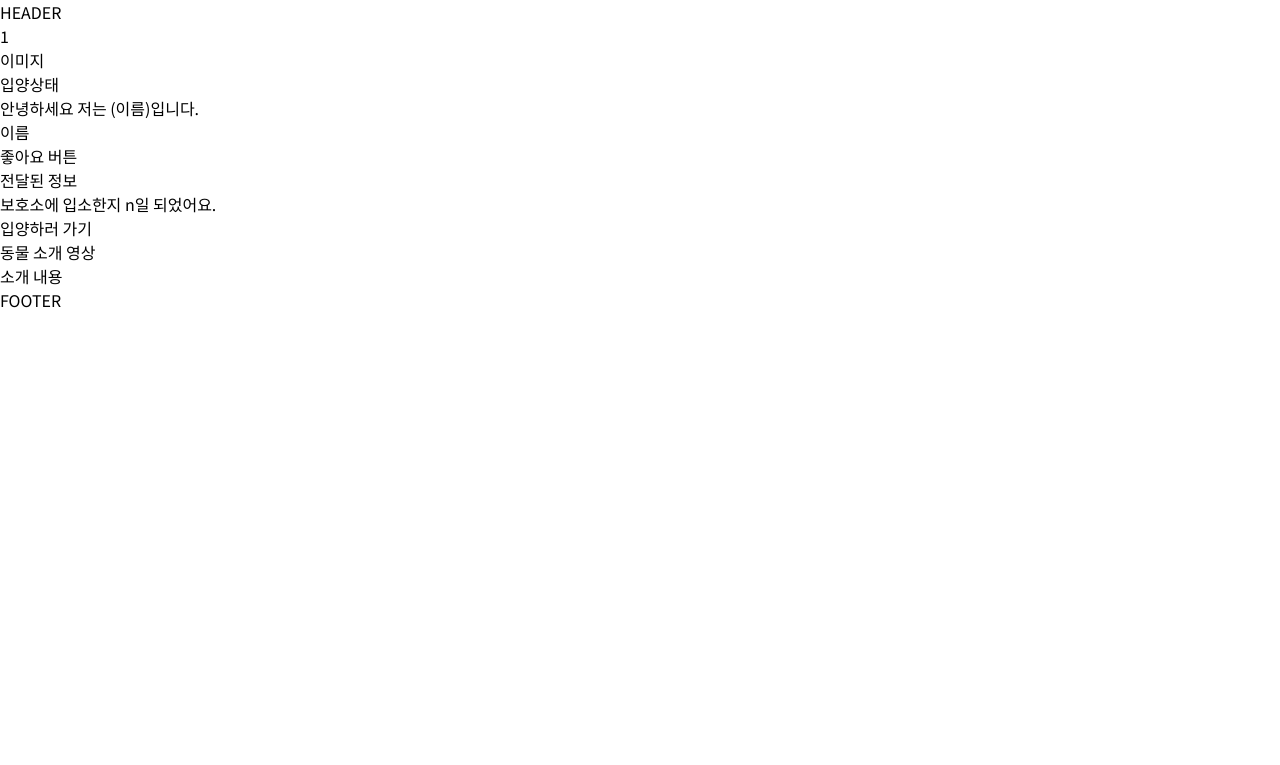
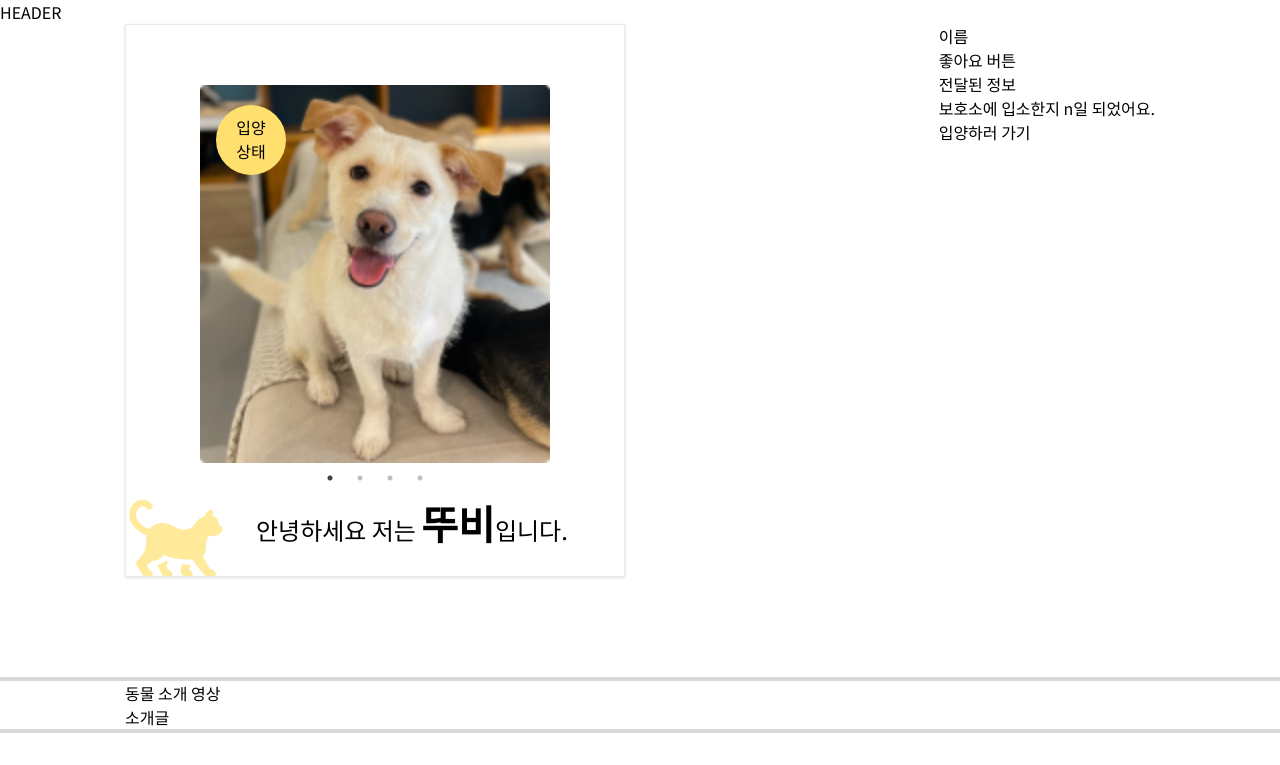
Before and after one commit to JeongwooHam/Banuddy-project, a Next.js app: page /adopt/1 in a window 1280 px wide. Shown: the top 765 px of the page. Built offline with nearby package versions, Linux system fonts and the light colour scheme; a web font is replaced by a local one.

Commit message:
💄 style: react-slick 사용한 이미지 폴라로이드 구현

```diff
--- a/app/adopt/[id]/_components/AnimalDetail.tsx
+++ b/app/adopt/[id]/_components/AnimalDetail.tsx
@@ -1,9 +1,24 @@
 import AnimalVideo from './AnimalVideo'
-const AnimalDetail: React.FC = () => {
+
+interface animalProps {
+  type: 'cat' | 'dog' | 'others'
+}
+
+const AnimalDetail: React.FC<animalProps> = ({ type }) => {
+  const colorMatch = {
+    cat: 'primary',
+    dog: 'brown',
+    others: 'subColor',
+  }
+
+  const dynamicClassName = `border-t-4 border-b-4 border-${colorMatch[type]}-100`
+
   return (
-    <div>
-      <AnimalVideo />
-      <div>소개 내용</div>
+    <div className={dynamicClassName}>
+      <div className="w-content m-center">
+        <AnimalVideo />
+        <div>소개글</div>
+      </div>
     </div>
   )
 }
--- /dev/null
+++ b/app/adopt/[id]/_components/AnimalPolaroid.tsx
@@ -0,0 +1,27 @@
+import Image from 'next/image'
+import ImageSlide from './ImageSlide'
+import Cat from '/public/icons/cat.svg'
+
+type animalProp = { name: string }
+
+const AnimalPolaroid: React.FC<animalProp> = ({ name }) => {
+  return (
+    <div className="w-[500px] border-solid border-[1px] border-gray-100 shadow relative">
+      <ImageSlide />
+      <div className="absolute top-[80px] left-[90px] w-[70px] h-[70px] bg-primary-300 rounded-full p-[10px]">
+        <p className="w-[40px] ml-[5px] text-center">입양상태</p>
+      </div>
+      <div className="flex mt-[30px]">
+        <span className="mb-[-17px]">
+          <Image src={Cat} alt="cat" />
+        </span>
+        <div className="text-[24px] ml-[30px] text-center">
+          안녕하세요 저는 <span className="text-[40px] font-bold">{name}</span>
+          입니다.
+        </div>
+      </div>
+    </div>
+  )
+}
+
+export default AnimalPolaroid
--- a/app/adopt/[id]/_components/ImageSlide.tsx
+++ b/app/adopt/[id]/_components/ImageSlide.tsx
@@ -1,10 +1,31 @@
-const ImageSlide: React.FC = () => {
+'use client'
+
+import React from 'react'
+import Slider from 'react-slick'
+import 'slick-carousel/slick/slick.css'
+import 'slick-carousel/slick/slick-theme.css'
+import SampleImage from '/public/images/sampleImage.png'
+import Image from 'next/image'
+
+function ImageSlide() {
+  const settings = {
+    dots: true,
+    infinite: true,
+    speed: 500,
+    slidesToShow: 1,
+    slidesToScroll: 1,
+    // dotsClass: "custom-dots" > 시간 남으면 슬라이드 커스텀
+  }
+
   return (
-    <>
-      <div>이미지</div>
-      <div>입양상태</div>
-      <div>안녕하세요 저는 (이름)입니다.</div>
-    </>
+    <div className="w-[350px] m-center mt-[60px]">
+      <Slider {...settings}>
+        <Image src={SampleImage} alt="sample" />
+        <Image src={SampleImage} alt="sample" />
+        <Image src={SampleImage} alt="sample" />
+        <Image src={SampleImage} alt="sample" />
+      </Slider>
+    </div>
   )
 }
 
--- a/app/adopt/[id]/page.tsx
+++ b/app/adopt/[id]/page.tsx
@@ -1,21 +1,17 @@
-import { useRouter } from 'next/router'
+import { useRouter } from 'next/navigation'
 import AnimalDetail from './_components/AnimalDetail'
 import AnimalInfo from './_components/AnimalInfo'
-import ImageSlide from './_components/ImageSlide'
+import AnimalPolaroid from './_components/AnimalPolaroid'
 
 const Detail: React.FC = () => {
-  const router = useRouter()
-  const { id } = router.query
-
   return (
-    <>
-      <div>{id}</div>
-      <div>
-        <ImageSlide />
+    <div>
+      <div className="flex justify-between w-content m-center mb-[100px]">
+        <AnimalPolaroid name="뚜비" />
         <AnimalInfo />
       </div>
-      <AnimalDetail />
-    </>
+      <AnimalDetail type="dog" />
+    </div>
   )
 }
 
--- a/app/adopt/_components/OneAnimal.tsx
+++ b/app/adopt/_components/OneAnimal.tsx
@@ -14,7 +14,7 @@ const OneAnimal: React.FC<AnimalProps> = ({ id }) => {
   const router = useRouter()
 
   const boxContent = (
-    <div onClick={() => router.push(`/adopt/national`)}>
+    <div onClick={() => router.push(`/adopt/${id + ''}`)}>
       <div>
         <Image src={SampleImage} alt="sample" />
       </div>
--- a/app/layout.tsx
+++ b/app/layout.tsx
@@ -1,3 +1,4 @@
+import Footer from '@/components/footer/footer'
 import './globals.css'
 import type { Metadata } from 'next'
 
@@ -16,7 +17,7 @@ export default function RootLayout({
       <body>
         <div>HEADER</div>
         {children}
-        <div>FOOTER</div>
+        <Footer />
       </body>
     </html>
   )
```
Also changed, not shown: public/icons/cat.svg (added).
